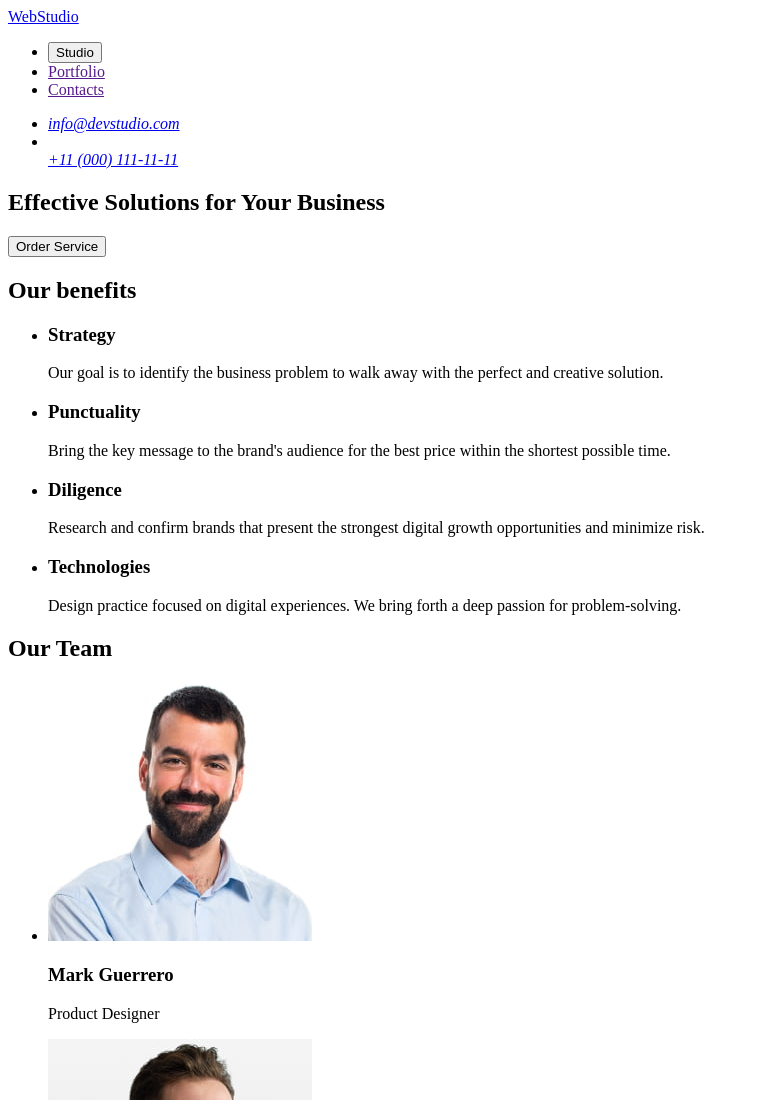
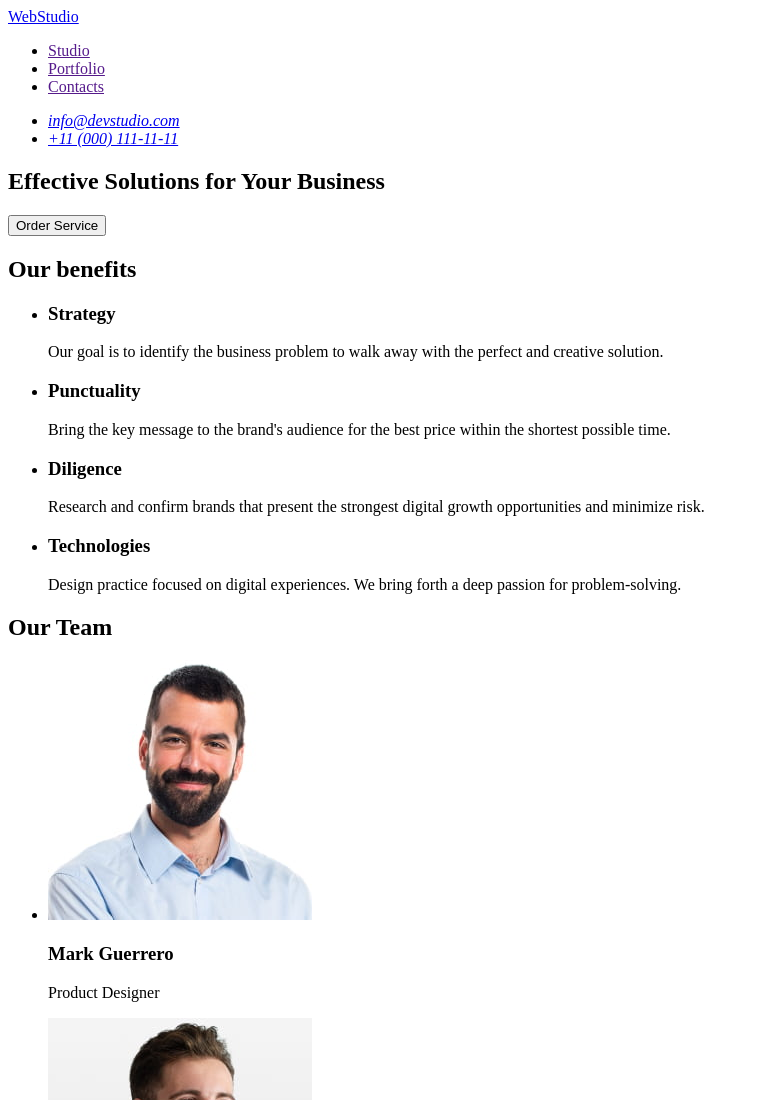
Before and after one commit to victor-tkach/goit-markup-hw-01, a plain HTML site: page index.html in a window 1280 px wide. Shown: the top 1100 px of the page, without its empty margins (0-759 px from the left). Drawn offline with Linux system fonts and the light colour scheme.

Commit message:
add markup header

```diff
--- a/index.html
+++ b/index.html
@@ -3,7 +3,7 @@
   <head>
     <meta charset="UTF-8" />
     <meta name="viewport" content="width=device-width, initial-scale=1.0" />
-    <title>Web Studio</title>
+    <title>WebStudio</title>
   </head>
   <body>
 
@@ -11,7 +11,7 @@
       <nav>
         <a href="./index.html">WebStudio</a>
         <ul>
-          <li><button type="button">Studio</button></li>
+          <li><a href="">Studio</a></li>
           <li><a href=""> Portfolio </a></li>
           <li><a href="">Contacts</a></li>
         </ul>
@@ -19,7 +19,7 @@
       <address>
         <ul>
         <li><a href="malto:info@devstudio.com"> info@devstudio.com </a></li>
-        <li></li><a href="tel:+110001111111"> +11 (000) 111-11-11 </a></li>
+        <li><a href="tel:+110001111111"> +11 (000) 111-11-11 </a></li>
       </ul>
       </address>
     </header>
```
